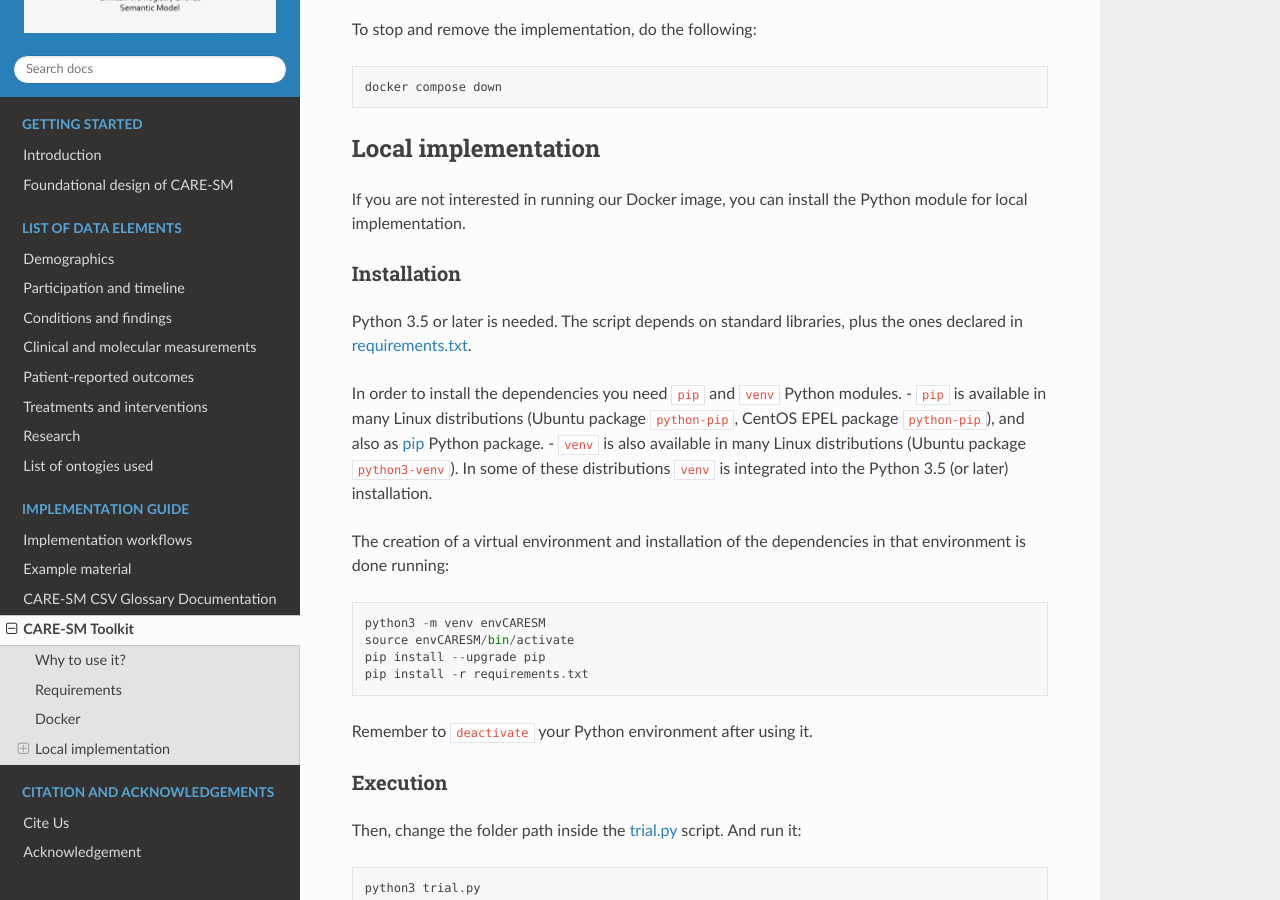
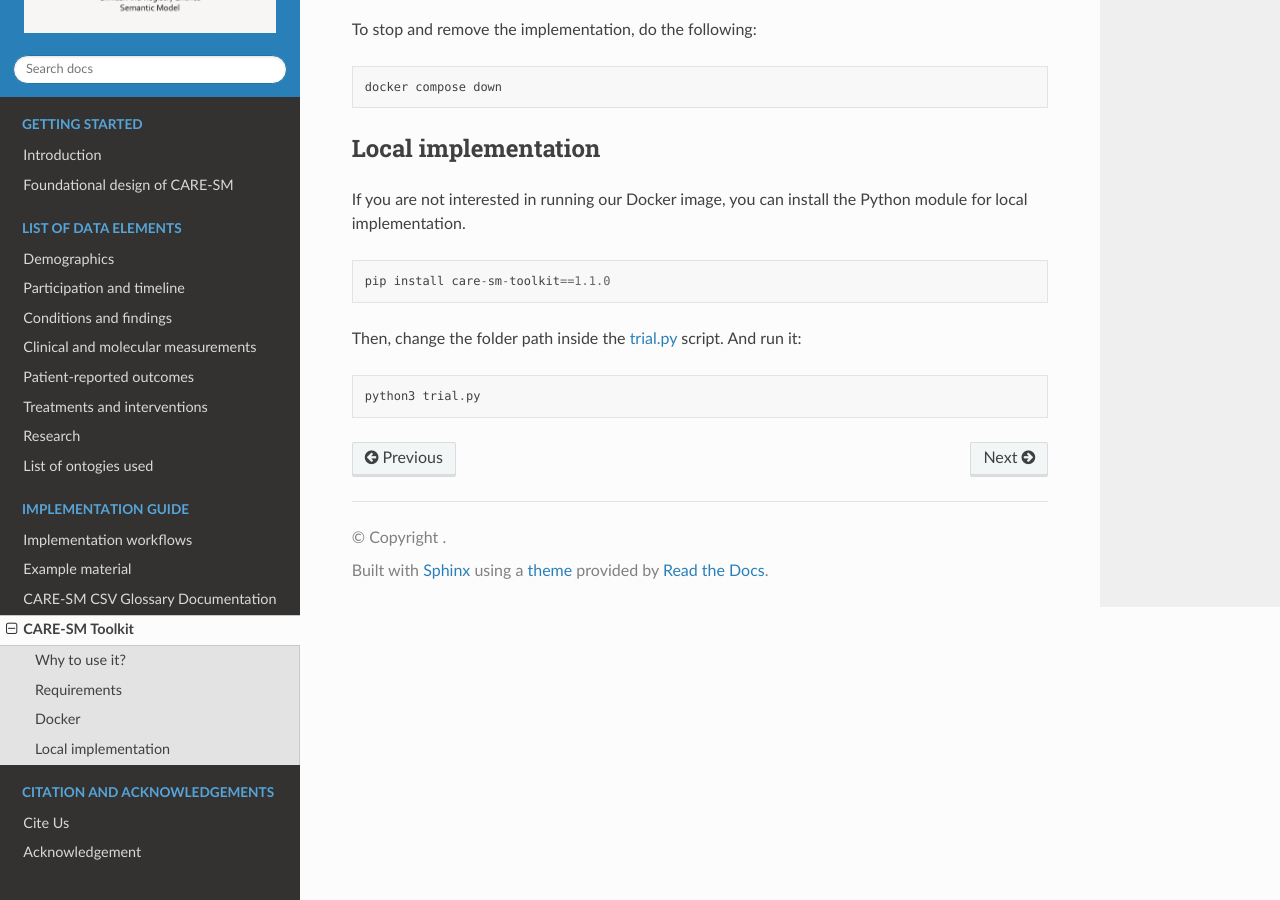
Before and after one commit to CARE-SM/CARE-SM-docs, a Sphinx documentation site: the page built from docs/toolkit.md, in a window 1280 px wide and 900 px high, scrolled down 1754 px. Built offline with Sphinx 7.4.7 and the Read the Docs theme 3.1.0, drawn with Linux system fonts in a browser that asks for light colours; some of the changed text lies outside the part shown.

Commit message:
Duration value and duration time interval for Disability and Phenotype. Updated description of the Toolkit

````diff
--- a/docs/toolkit.md
+++ b/docs/toolkit.md
@@ -37,7 +37,7 @@ version: "3.8"
 
 services:
   api:
-    image: pabloalarconm/care-sm-toolkit:0.3.1 # Check latest version
+    image: pabloalarconm/care-sm-toolkit:1.1.0 # Check latest version
     ports:
       - "8000:8000"
     volumes:
@@ -72,26 +72,9 @@ docker compose down
 
 If you are not interested in running our Docker image, you can install the Python module for local implementation.
 
-###  Installation
-
-Python 3.5 or later is needed. The script depends on standard libraries, plus the ones declared in [requirements.txt](https://github.com/CARE-SM/CARE-SM-Toolkit/blob/main/requirements.txt).
-
-In order to install the dependencies you need `pip` and `venv` Python modules.
-    - `pip` is available in many Linux distributions (Ubuntu package `python-pip`, CentOS EPEL package `python-pip`), and also as [pip](https://pip.pypa.io/en/stable/) Python package.
-    - `venv` is also available in many Linux distributions (Ubuntu package `python3-venv`). In some of these distributions `venv` is integrated into the Python 3.5 (or later) installation.
-
-The creation of a virtual environment and installation of the dependencies in that environment is done running:
-
 ```
-python3 -m venv envCARESM
-source envCARESM/bin/activate
-pip install --upgrade pip
-pip install -r requirements.txt
+pip install care-sm-toolkit==1.1.0
 ```
-
-Remember to `deactivate` your Python environment after using it.
-
-###  Execution
 
 Then, change the folder path inside the [trial.py](https://github.com/CARE-SM/CARE-SM-Toolkit/blob/main/trial.py) script. And run it:
 
````
Also changed, not shown: docs/glossary.md (+9 -0 lines).
